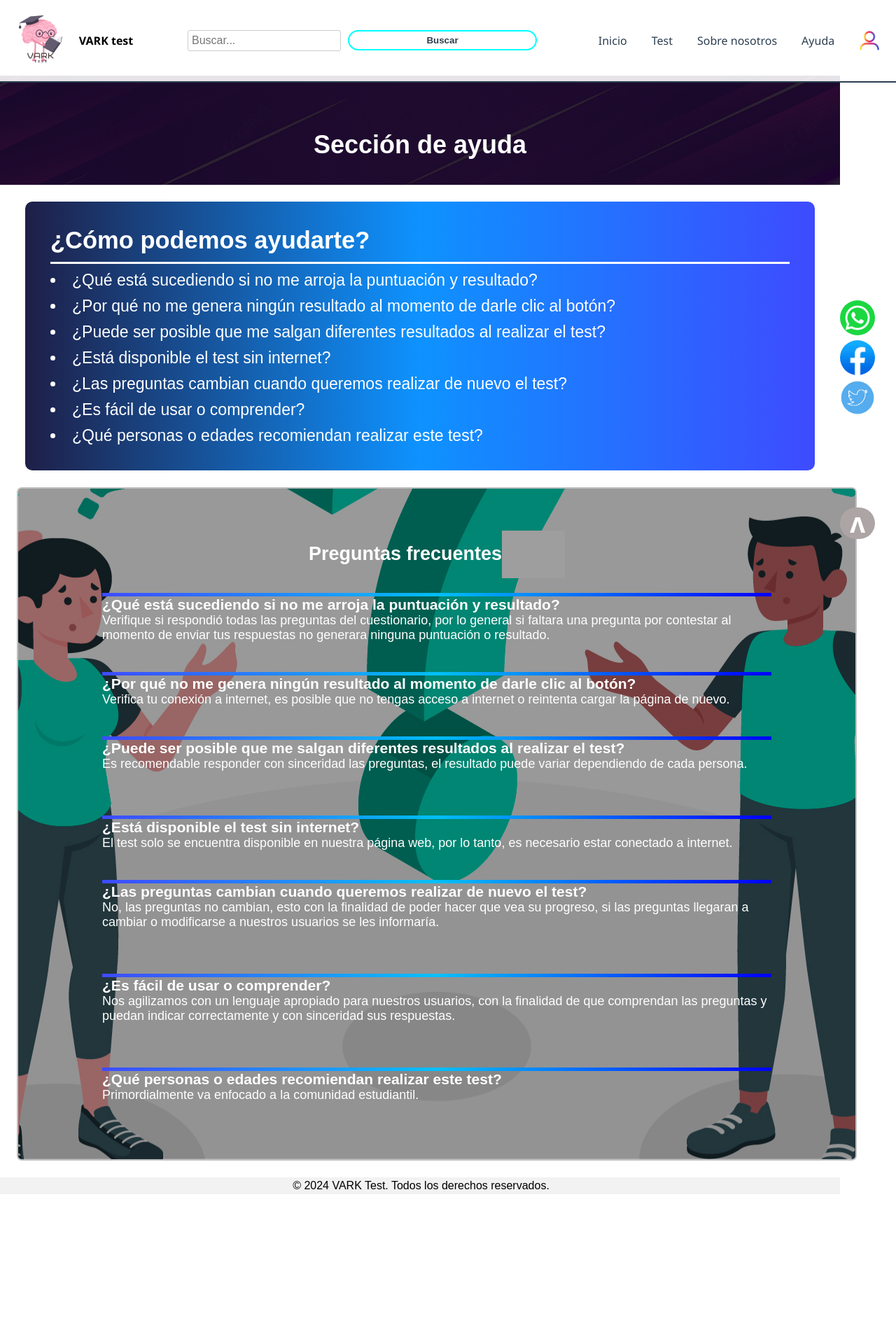
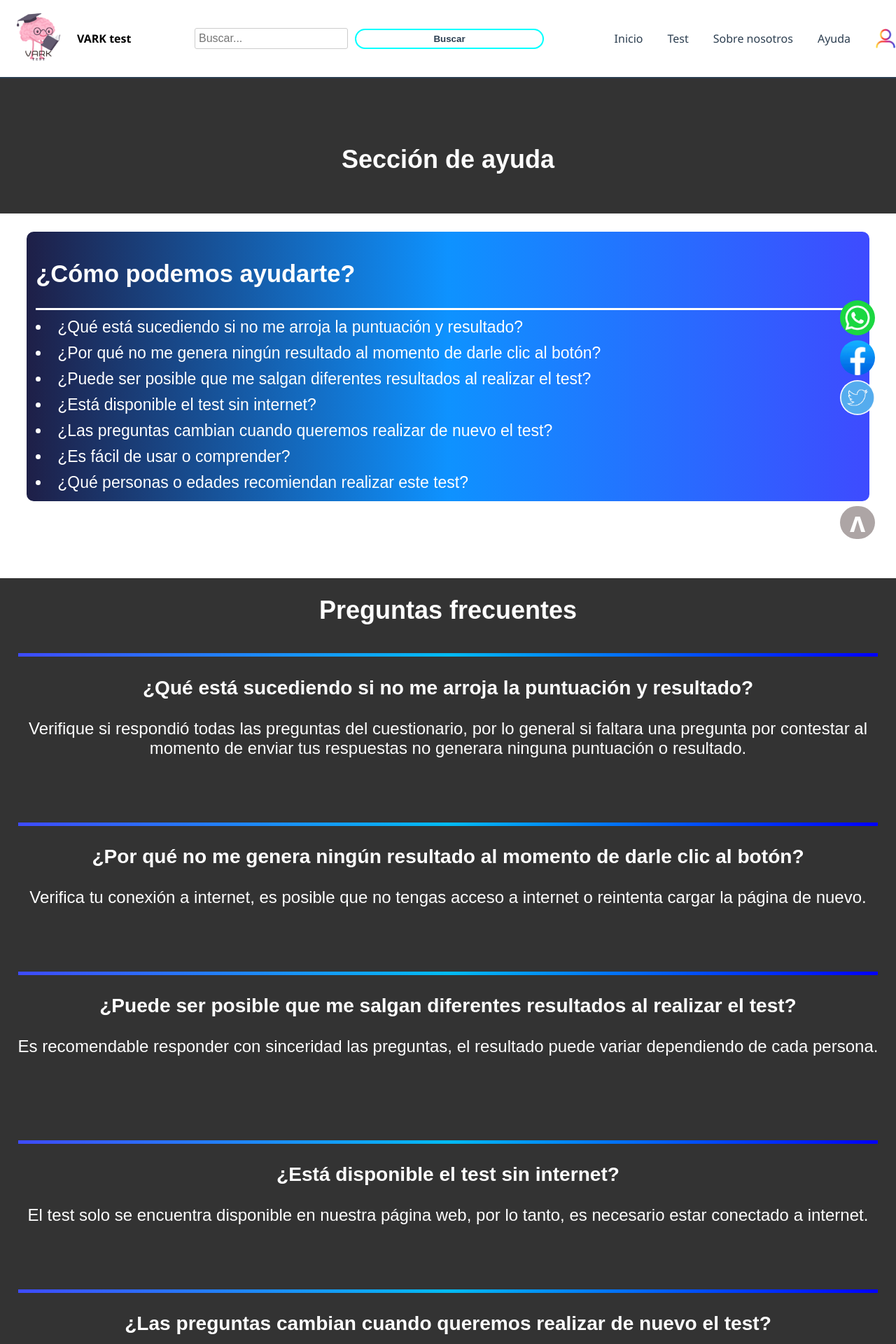
Before and after one commit to palmacx/webVark.github.io, a PHP site: page /ayuda.html in a window 1280 px wide. Shown: the top 1920 px of the page at 70% size. Before the commit the page ends 1706 px from the top, so only its background shows below. Run offline with PHP 8.4, Linux system fonts and the light colour scheme; grey boxes are pictures that could not be loaded.

Commit message:
Add files via upload

```diff
--- a/ayuda.html
+++ b/ayuda.html
@@ -28,10 +28,10 @@
         </nav>
     </header>
 
-    <div class="separador" id="i">Este es un separador</div>
+
     <div class="etiayuda"><h2><br>Sección de ayuda</h2></div>
 
-    <div class="nos" >
+    <div class="noso" >
         <section class="info">
             <div class="elemento-animado"><h2>¿Cómo podemos ayudarte? </h2></div><hr />
             <li><a href="#p1">¿Qué está sucediendo si no me arroja la puntuación y resultado?</a></li>
@@ -47,7 +47,7 @@
     </div>
 
     <div class="ayudas">
-        <h2 id="p1">Preguntas frecuentes <img src="/img/pregunta.gif" alt="pregunta gif" width="90px"></h2>
+        <h2 id="p1">Preguntas frecuentes </h2>
         <div>
             <br><hr /><h3 id="p2">¿Qué está sucediendo si no me arroja la puntuación y resultado?</h3>
             <p>Verifique si respondió todas las preguntas del cuestionario, por lo general si faltara una pregunta por contestar al momento de enviar tus respuestas no generara ninguna puntuación o resultado.</p>
--- a/nosotros.html
+++ b/nosotros.html
@@ -57,7 +57,7 @@
     <div class="Diagrama">
         <h2>Diagrama de navegación</h2><hr />
         <br>
-        <img src="img/Diagramanav.png" alt="diagrama de navegación" height="450px">
+        <img class="imgb" src="img/Diagramanav.png" alt="diagrama de navegación" >
     </div>
 
 
--- a/style.css
+++ b/style.css
@@ -2,30 +2,19 @@
 body {
     margin: 0;
     font-family: 'Segoe UI', sans-serif;
-    max-width: 1200px;
-    overflow-x: hidden;
-    width: 100%; /* O el ancho fijo que prefieras */
-    height: 100%; /* Mantén la altura completa */
-
 }
 
 header {
     display: flex;
     justify-content: space-between;
     align-items: center;
-    padding: 1%;
+    padding: 10px;
     background-color: rgba(255, 255, 255, 0.89);
     border-bottom: 2px solid #2c3e50;
     position: fixed;
     width: 100%;
     top: 0;
-    z-index: 900;
-}
-
-* {
-    margin: 0;
-    padding: 0%;
-    box-sizing: border-box; /* Esto ayuda a evitar que el padding y el borde afecten el tamaño de los elementos */
+    z-index: 1000;
 }
 
 .logo {
@@ -380,20 +383,19 @@ article {
     font-size: x-large;
     color: #fff;
     background-image: linear-gradient(0deg, rgba(0,0,0,0.8), rgba(0,0,0,0.8)), url("") ;
-
-
+    background-repeat: no-repeat;
+    background-position: center;
+    background-size: cover;
     padding: 2%;
-    margin-top: 10%;
+    margin-top: 110px;
 }
 
 
 
-
-
 .nos{
-
+    width: 2%;
     text-align: center;
-
+    margin-left: 2%;
 }
 
 .info a{
@@ -408,7 +410,7 @@ article {
 }
 
 .info{
-    padding: 3%;
+    padding: 1%;
     background: linear-gradient(to right, rgb(30, 31, 71), rgba(0, 140, 255, 0.945), rgb(62, 75, 255));
     font-family: sans-serif;
     font-size: 23px;
@@ -485,20 +487,18 @@ margin: 3% 4%;
 }
 
 /*seccion de ayuda*/
-
 .etiayuda{
     text-align: center;
     font-family: sans-serif;
     font-size: x-large;
     color: #fff;
-    background-image: linear-gradient(0deg, rgba(0,0,0,0.8), rgba(0,0,0,0.8)), url("/img/fondo.jpg") ;
+    background-image: linear-gradient(0deg, rgba(0,0,0,0.8), rgba(0,0,0,0.8)), url("") ;
     background-repeat: no-repeat;
-    background-position: center center;
+    background-position: center;
     background-size: cover;
-    padding: 3%;
-    margin-top: 1%;
+    padding: 2%;
+    margin-top: 110px;
 }
-
 
 /*modal*/
 .avisoconte{
@@ -570,21 +580,18 @@ button[type="submit"]:hover{
     font-size: 15px;
 }
 
-.ayudas {
-    text-align: left;
+.ayudas{
+    text-align: center;
+    font-family: sans-serif;
+    font-size: x-large;
     color: #fff;
-    background-color: #ffffff;
-    width: 100%; /* Cambia el auto por un 100% para aprovechar el espacio disponible */
-    margin: 2%;
-    padding: 5% 10%; /* Utiliza valores relativos para el padding */
-    font-family: sans-serif;
-    border-radius: 7px;
-    border: 2px solid silver;
-    font-size: large;
-    background-image: linear-gradient(1deg, rgba(0,0,0,0.4), rgba(0,0,0,0.4)), url("/img/pregunfre.jpg");
-    background-repeat: no-repeat;
-    background-position: center center;
-    overflow: hidden;
+    background-image: linear-gradient(0deg, rgba(0,0,0,0.8), rgba(0,0,0,0.8)), url("") ;
+
+    background-position: center;
+    background-size: cover;
+    padding: 2%;
+    margin-top: 110px;
+
 }
 
 .ayudas h2{
@@ -604,12 +611,9 @@ button[type="submit"]:hover{
 
 footer {
     background-color: #f2f2f2;
-    padding: 3px;
+    padding: 10px;
     text-align: center;
     font-family: sans-serif;
-    width: 100%;
-    max-width: 100%;
-    padding-right: 0%;
 }
 
 
@@ -648,16 +652,7 @@ footer {
     color: white;
 }
 
-.elemento-animado {
-    width: 600px;
-    height: 50px;
-    animation-name: mover;
-    animation-duration: 5s;
-    animation-timing-function: ease-in-out;
-    animation-delay: 0s;
-    animation-iteration-count:1;
-    animation-direction: alternate;
-}
+
 
 
 /*seccion de usuarios*/
```
Also changed, not shown: other parts of style.css (+35 -23 lines).
